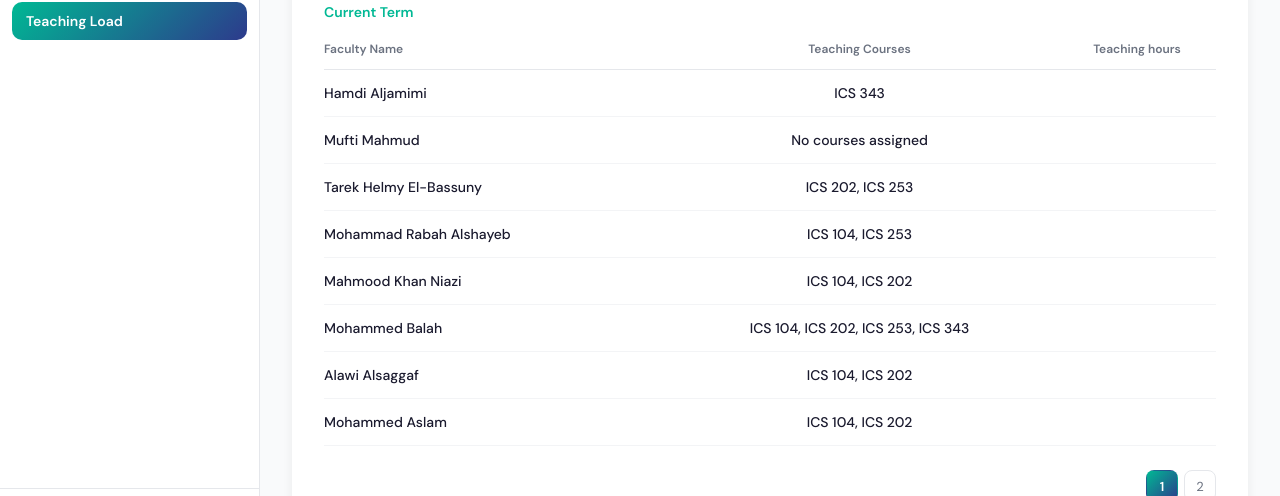
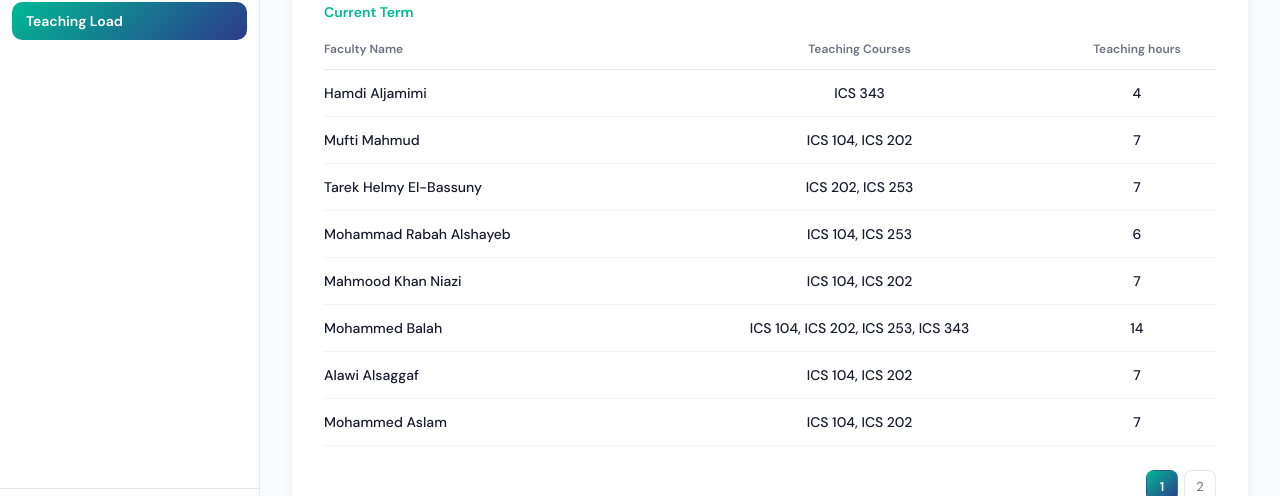
Before and after one commit to KawtharAlomran/SWE363ProjectGroup12, a React (Vite) app in the folder my-react-app/: page /chairman/teaching-load in a window 1280 px wide. Shown: the part 198-694 px from the top of the page. Built offline with nearby package versions, Linux system fonts and the light colour scheme.

Commit message:
add teaching hours for each faculty

```diff
--- a/my-react-app/src/Chairman/Pages/teachingLoad.jsx
+++ b/my-react-app/src/Chairman/Pages/teachingLoad.jsx
@@ -1,5 +1,5 @@
 
-import {getFaculty, getAssignedCourses} from "../../data";
+import {getFaculty, getAssignedCourses, getAllIcsCourses, calculateTeachingHours} from "../../data";
 import { useState } from "react";
 import '../../styles/ManageCourses.css';
 import '../../styles/AssignCourses.css';
@@ -13,6 +13,7 @@ import '../../styles/AssignCourses.css';
   "Lecturer":12};
 
 export default function Load(){
+  const allcourses=getAllIcsCourses();
   const facultyCourses=getAssignedCourses();
   const [faculty, setfaculty] = useState(getFaculty());
   const [currentPage, setCurrentPage] = useState(1);
@@ -21,6 +22,12 @@ export default function Load(){
   const endIndex = startIndex + facultyPerPage;
   const currentfaculty = faculty.slice(startIndex, endIndex); // to display the faculty in the specified page
   const totalPages = Math.ceil(faculty.length / facultyPerPage); // to find the total pages
+
+  const getTeachingHours = (name) =>{
+    const faculty = facultyCourses.find(c => c.faculty === name);
+    if (!faculty || !faculty.courses) return 0;
+    return calculateTeachingHours(faculty.courses);
+}
 
 return(
   <div className="container">
@@ -43,7 +50,7 @@ return(
           <tr key={member.email}>
             <td>{member.name}</td>
             <td>{facultyCourses.find(f => f.faculty == member.name) ? facultyCourses.find(f => f.faculty == member.name).courses.join(", ") : "No courses assigned"}</td>
-            <td></td>
+            <td>{getTeachingHours(member.name)}</td>
           </tr>
           ))}
       </tbody>
--- a/my-react-app/src/data.jsx
+++ b/my-react-app/src/data.jsx
@@ -154,7 +154,7 @@ let coursePrefrences = [
 
 let assignedCourses=[
     {faculty:"Hamdi Aljamimi", courses:['ICS 343']},
-    {tfaculty:"Mufti Mahmud", courses:['ICS 104','ICS 202']},
+    {faculty:"Mufti Mahmud", courses:['ICS 104','ICS 202']},
     {faculty:"Tarek Helmy El-Bassuny", courses:['ICS 202','ICS 253']},
     {faculty:"Mohammad Rabah Alshayeb", courses:['ICS 104','ICS 253']},
     {faculty:"Mahmood Khan Niazi", courses:['ICS 104','ICS 202']},
@@ -305,3 +305,14 @@ export function deleteCourse(code){
 export function deleteTerm(id) {
   terms = terms.filter(t => t.id !== id);
 }
+
+export function calculateTeachingHours(courses){
+    let sum = 0;
+    courses.forEach(courseCode => {
+        const foundCourse = coursesList.find(c => c.code === courseCode);
+        if (foundCourse) {
+            sum += foundCourse.credit;
+        }
+    });
+    return sum;
+}
```
